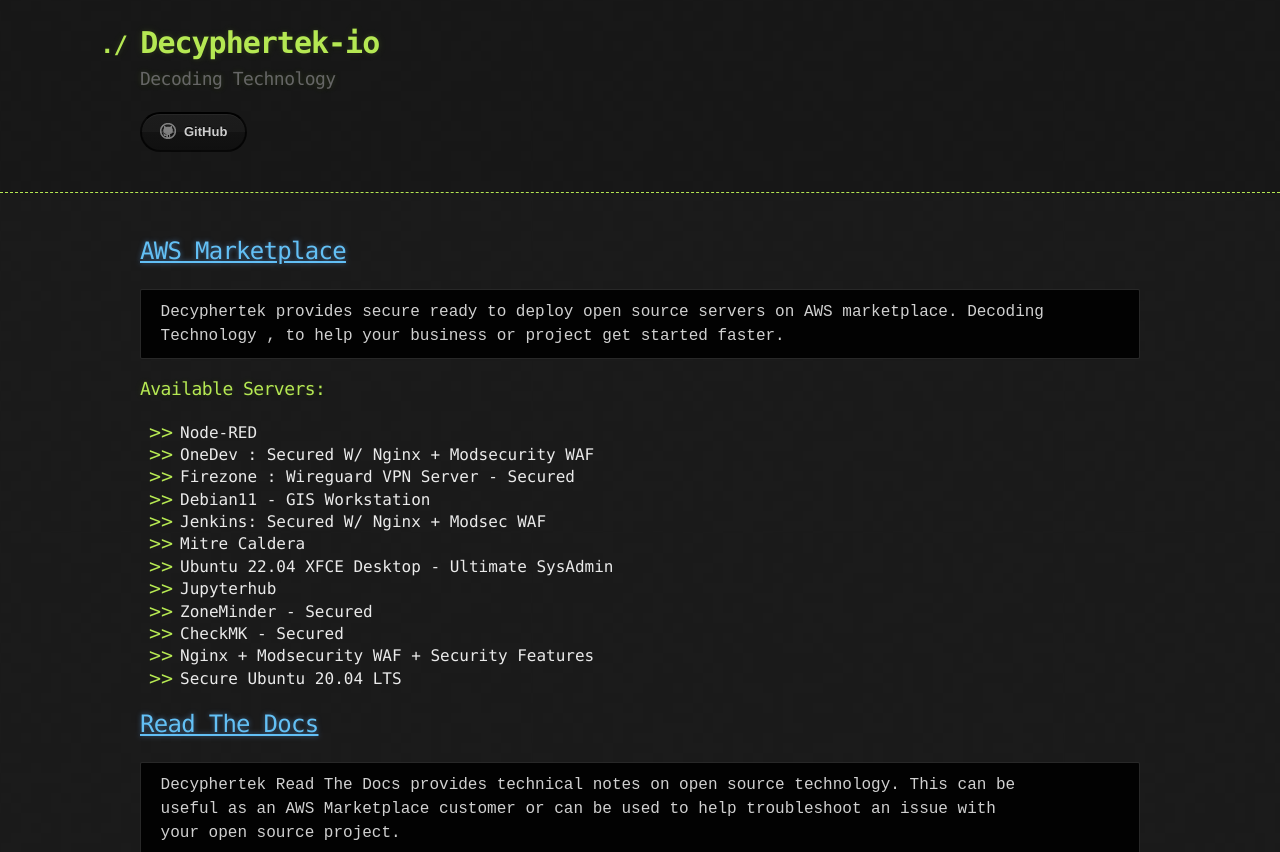
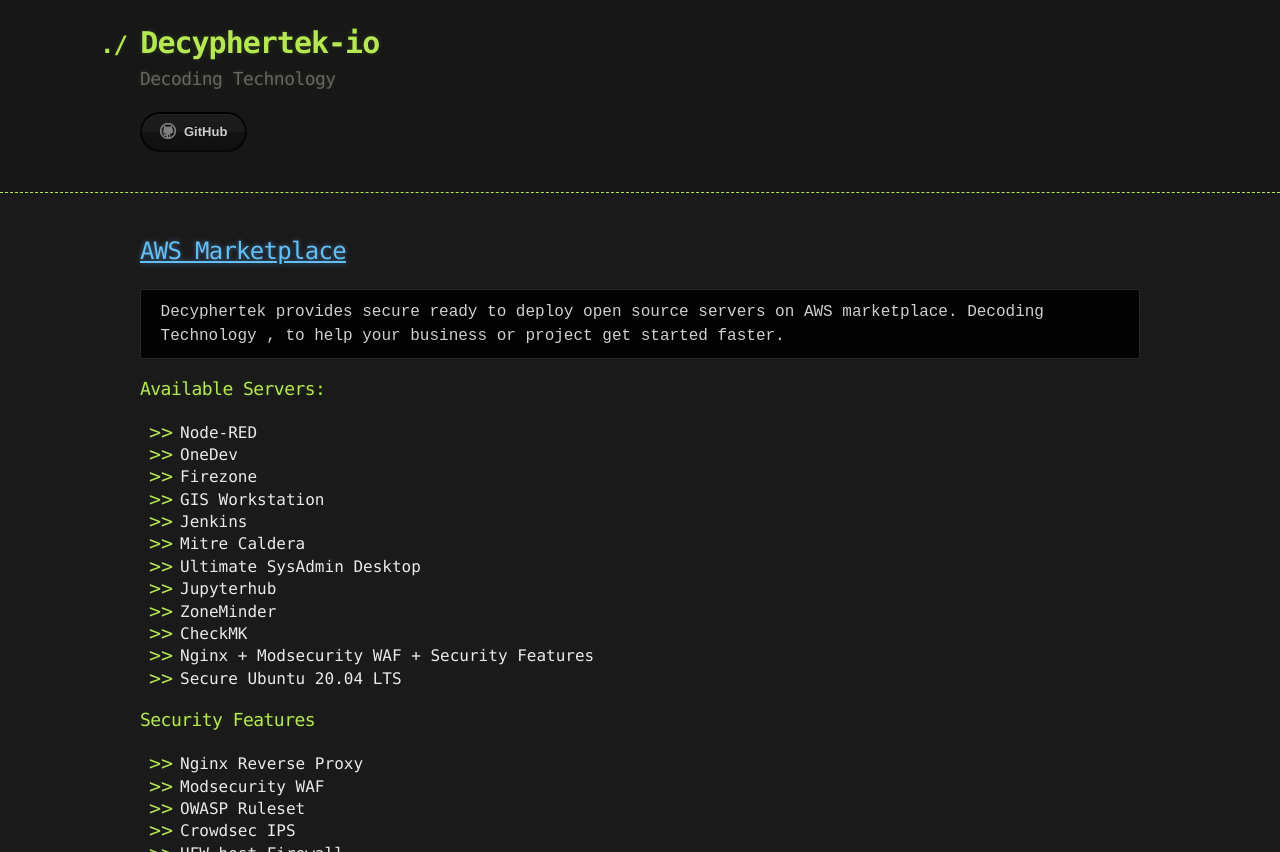
Before and after one commit to decyphertek-io/decyphertek-io.github.io, a Jekyll site: the page built from docs/index.md, in a window 1280 px wide. Shown: the top 852 px of the page. Built offline with Jekyll 4.4.1, drawn with Linux system fonts in a browser that asks for light colours; our own code applies the rules of GitHub Pages for plain Markdown files; some of the changed text lies outside the part shown; grey boxes are pictures that could not be loaded.

Commit message:
decyphertek-io

```diff
--- a/docs/index.md
+++ b/docs/index.md
@@ -9,18 +9,29 @@
 
 ### Available Servers:
 
-*    Node-RED
-*    OneDev : Secured W/ Nginx + Modsecurity WAF
-*    Firezone : Wireguard VPN Server - Secured
-*    Debian11 - GIS Workstation
-*    Jenkins: Secured W/ Nginx + Modsec WAF
-*    Mitre Caldera
-*    Ubuntu 22.04 XFCE Desktop - Ultimate SysAdmin
-*    Jupyterhub
-*    ZoneMinder - Secured
-*    CheckMK - Secured
-*    Nginx + Modsecurity WAF + Security Features
-*    Secure Ubuntu 20.04 LTS
+* Node-RED
+* OneDev
+* Firezone
+* GIS Workstation
+* Jenkins
+* Mitre Caldera
+* Ultimate SysAdmin Desktop
+* Jupyterhub
+* ZoneMinder
+* CheckMK
+* Nginx + Modsecurity WAF + Security Features
+* Secure Ubuntu 20.04 LTS
+
+### Security Features
+
+* Nginx Reverse Proxy
+* Modsecurity WAF
+* OWASP Ruleset
+* Crowdsec IPS
+* UFW host Firewall
+* Quad9 DNS Security
+* Unattended Upgrades patching
+* Auditd Logging
 
 ## [Read The Docs](https://decyphertek.readthedocs.io/en/latest/#)
 
```
